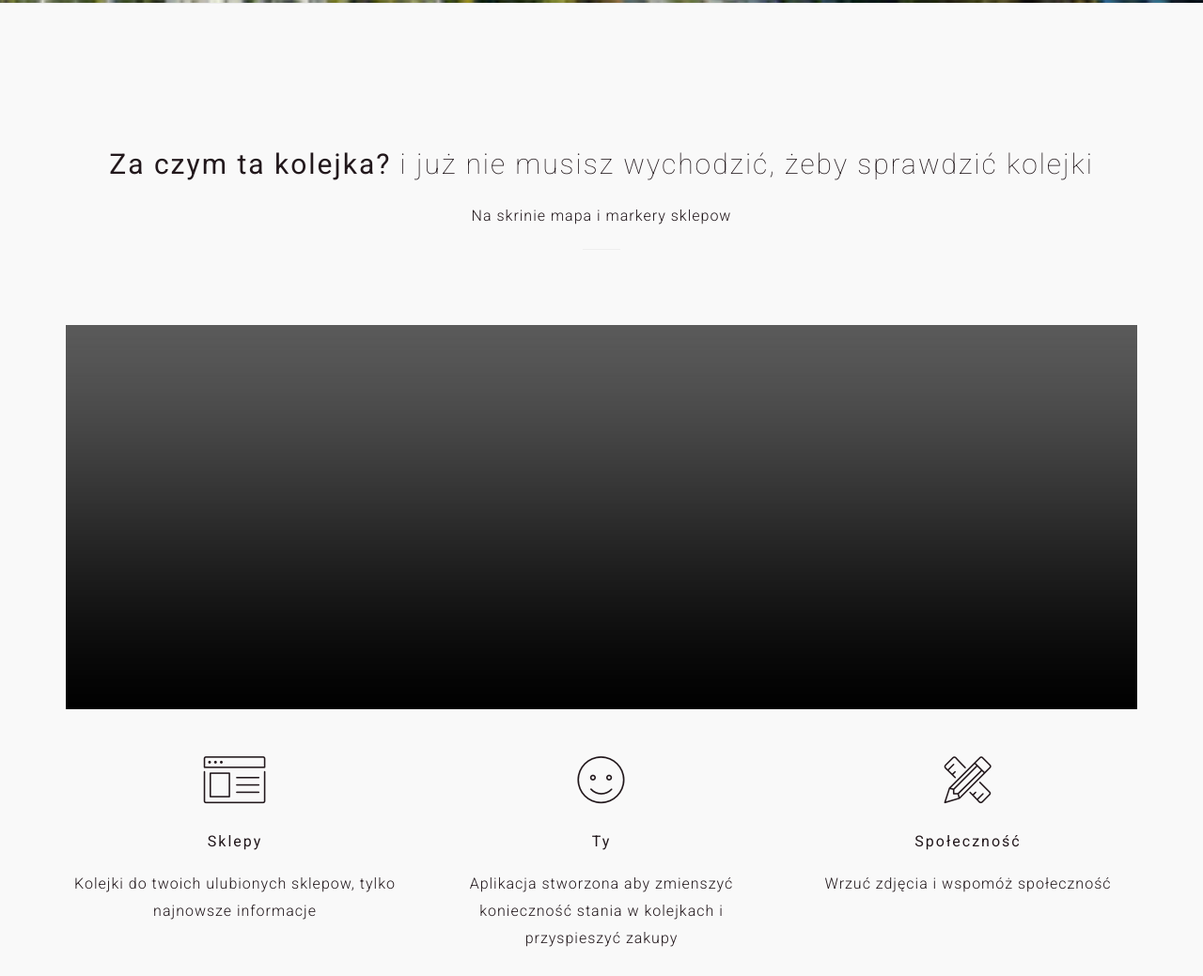
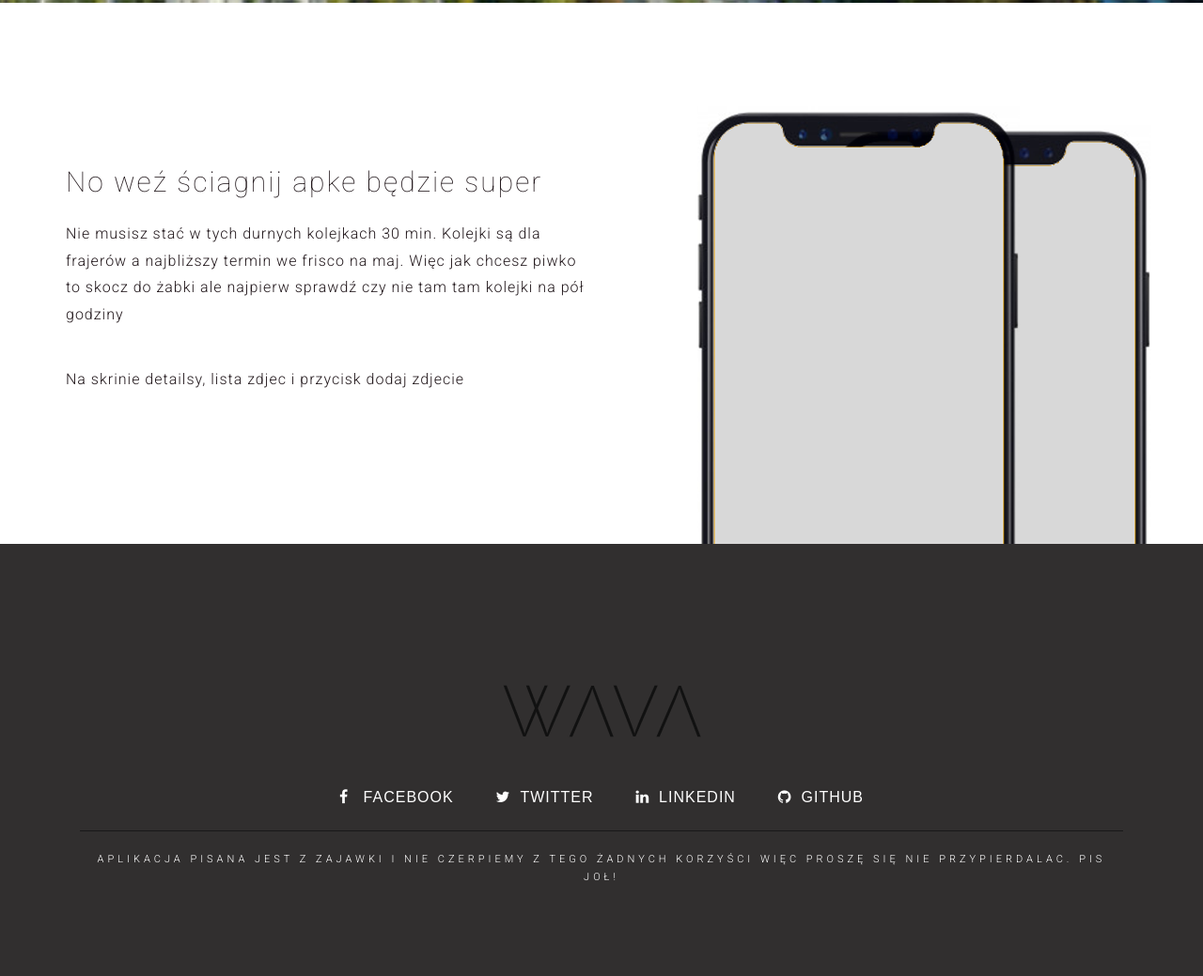
Before and after one commit to Za-czym-ta-kolejka/za-czym-ta-kolejka-landing, a plain HTML site: page index.html in a window 1280 px wide. Shown: the part 933-1972 px from the top of the page at 94% size. Drawn offline with nearby package versions, Linux system fonts and the light colour scheme.

Commit message:
minimal #2

```diff
--- a/index.html
+++ b/index.html
@@ -117,78 +117,78 @@
         </section><!-- intro end -->
 
 
-        <!-- overview -->
-        <section id="overview" class="section">
+        <!--&lt;!&ndash; overview &ndash;&gt;-->
+        <!--<section id="overview" class="section">-->
+            <!--<div class="container">-->
+                <!--<div class="row">-->
+                    <!--<div class="col-md-12">-->
+                        <!--<div class="titleSection">-->
+                            <!--<h2><span class="bold">Za czym ta kolejka?</span> i już nie musisz wychodzić, żeby sprawdzić kolejki</h2>-->
+                            <!--<p>-->
+                                <!--Na skrinie mapa i markery sklepow-->
+                            <!--</p>-->
+                            <!--<div class="coloredLine"></div>-->
+                        <!--</div>&lt;!&ndash; titleSection end &ndash;&gt;-->
+                    <!--</div>&lt;!&ndash; col-md-12 end &ndash;&gt;-->
+                <!--</div>&lt;!&ndash; row end &ndash;&gt;-->
+
+                <!--<div class="row space50">-->
+                    <!--<div class="col-md-12">-->
+                        <!--<img src="images/mob-bg.jpg" alt="app" class="img-responsive"/>-->
+                    <!--</div>&lt;!&ndash; col-md-12 end &ndash;&gt; -->
+                <!--</div>&lt;!&ndash; row end &ndash;&gt;   -->
+
+                <!--<div class="row">-->
+                    <!--<div class="col-md-4 mg-sm-100" >-->
+                        <!--<i class="icon-browser bigIcon"></i>-->
+                        <!--<h4 class="bold">Sklepy</h4>-->
+                        <!--<p>-->
+                            <!--Kolejki do twoich ulubionych sklepow, tylko najnowsze informacje-->
+                        <!--</p>-->
+                    <!--</div>&lt;!&ndash; col-md-4 end &ndash;&gt;-->
+
+                    <!--<div class="col-md-4  mg-sm-100" >-->
+                        <!--<i class="icon-happy bigIcon"></i>-->
+                        <!--<h4 class="bold">Ty</h4>-->
+                        <!--<p>-->
+                            <!--Aplikacja stworzona aby zmienszyć konieczność stania w kolejkach i przyspieszyć zakupy-->
+                        <!--</p>-->
+                    <!--</div>&lt;!&ndash; col-md-4 end &ndash;&gt;-->
+
+                    <!--<div class="col-md-4" >-->
+                        <!--<i class="icon-tools bigIcon"></i>-->
+                        <!--<h4 class="bold">Społeczność</h4>-->
+                        <!--<p>-->
+                            <!--Wrzuć zdjęcia i wspomóż społeczność-->
+                        <!--</p>-->
+                    <!--</div>&lt;!&ndash; col-md-4 end &ndash;&gt;-->
+
+                <!--</div>&lt;!&ndash; row end &ndash;&gt;-->
+            <!--</div>&lt;!&ndash; container end &ndash;&gt;-->
+        <!--</section>  &lt;!&ndash; overview end &ndash;&gt;-->
+
+        <section id="app-brief2" class="section" >
             <div class="container">
-                <div class="row">
-                    <div class="col-md-12">
-                        <div class="titleSection">
-                            <h2><span class="bold">Za czym ta kolejka?</span> i już nie musisz wychodzić, żeby sprawdzić kolejki</h2>
-                            <p>
-                                Na skrinie mapa i markery sklepow
-                            </p>
-                            <div class="coloredLine"></div>
-                        </div><!-- titleSection end -->
-                    </div><!-- col-md-12 end -->
-                </div><!-- row end -->
+                <div class="row relative">
+                    <div class="phones">
+                        <img src="images/iphonex.png" alt="wava" class="right-mob-front img-responsive"/>
+                        <img src="images/iphonex.png" alt="wava" class="right-mob-back img-responsive wow fadeInUp" data-wow-duration="1s" data-wow-offset="50" data-wow-delay="0s"/>
+                    </div>
+                    <div class="col-md-6">
+                        <h2> No weź ściagnij apke będzie super  </h2>
 
-                <div class="row space50">
-                    <div class="col-md-12">
-                        <img src="images/mob-bg.jpg" alt="app" class="img-responsive"/>
-                    </div><!-- col-md-12 end -->
-                </div><!-- row end -->
+                        <p class="space40">
+                            Nie musisz stać w tych durnych kolejkach 30 min. Kolejki są dla frajerów a najbliższy termin we frisco na maj. Więc jak chcesz piwko to skocz do żabki ale najpierw sprawdź czy nie tam tam kolejki na pół godziny
+                        </p>
+                        <p>
+                            Na skrinie detailsy, lista zdjec i przycisk dodaj zdjecie
+                        </p>
 
-                <div class="row">
-                    <div class="col-md-4 mg-sm-100" >
-                        <i class="icon-browser bigIcon"></i>
-                        <h4 class="bold">Sklepy</h4>
-                        <p>
-                            Kolejki do twoich ulubionych sklepow, tylko najnowsze informacje
-                        </p>
-                    </div><!-- col-md-4 end -->
 
-                    <div class="col-md-4  mg-sm-100" >
-                        <i class="icon-happy bigIcon"></i>
-                        <h4 class="bold">Ty</h4>
-                        <p>
-                            Aplikacja stworzona aby zmienszyć konieczność stania w kolejkach i przyspieszyć zakupy
-                        </p>
-                    </div><!-- col-md-4 end -->
-
-                    <div class="col-md-4" >
-                        <i class="icon-tools bigIcon"></i>
-                        <h4 class="bold">Społeczność</h4>
-                        <p>
-                            Wrzuć zdjęcia i wspomóż społeczność
-                        </p>
-                    </div><!-- col-md-4 end -->
-
+                    </div><!-- col-md-6 end -->
                 </div><!-- row end -->
             </div><!-- container end -->
-        </section>  <!-- overview end -->
-
-        <!--<section id="app-brief2" class="section" >-->
-            <!--<div class="container">-->
-                <!--<div class="row relative">-->
-                    <!--<div class="phones">-->
-                        <!--<img src="images/iphonex.png" alt="wava" class="right-mob-front img-responsive"/>-->
-                        <!--<img src="images/iphonex.png" alt="wava" class="right-mob-back img-responsive wow fadeInUp" data-wow-duration="1s" data-wow-offset="50" data-wow-delay="0s"/>-->
-                    <!--</div>-->
-                    <!--<div class="col-md-6">-->
-                        <!--<h2> No weź ściagnij apke będzie super  </h2>-->
-
-                        <!--<p class="space40">-->
-                            <!--Nie musisz stać w tych durnych kolejkach 30 min. Kolejki są dla frajerów a najbliższy termin we frisco na maj. Więc jak chcesz piwko to skocz do żabki ale najpierw sprawdź czy nie tam tam kolejki na pół godziny-->
-                        <!--</p>-->
-                        <!--<p>-->
-                            <!--Na skrinie detailsy, lista zdjec i przycisk dodaj zdjecie-->
-                        <!--</p>-->
-
-
-                    <!--</div>&lt;!&ndash; col-md-6 end &ndash;&gt;-->
-                <!--</div>&lt;!&ndash; row end &ndash;&gt;-->
-            <!--</div>&lt;!&ndash; container end &ndash;&gt;-->
-        <!--</section>&lt;!&ndash; #app-brief2 section end &ndash;&gt;-->
+        </section><!-- #app-brief2 section end -->
 
 
         <!--<section id="download" class="section">-->
```
